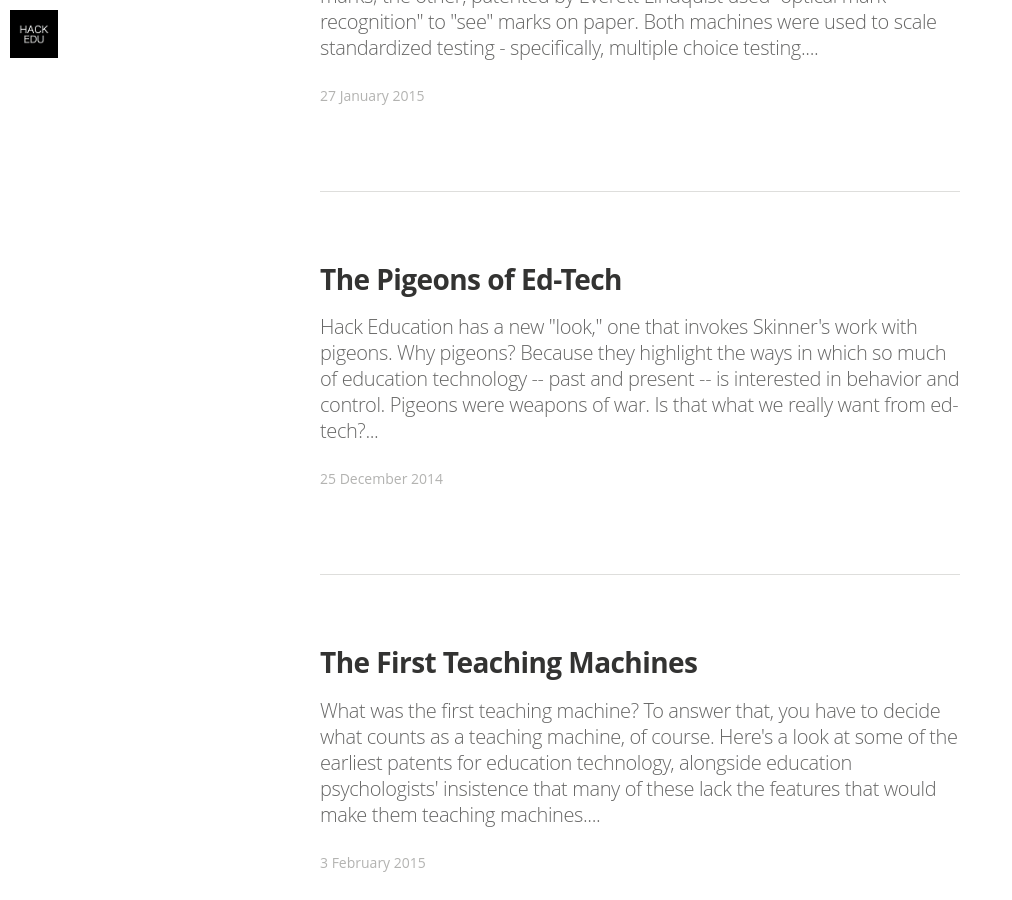
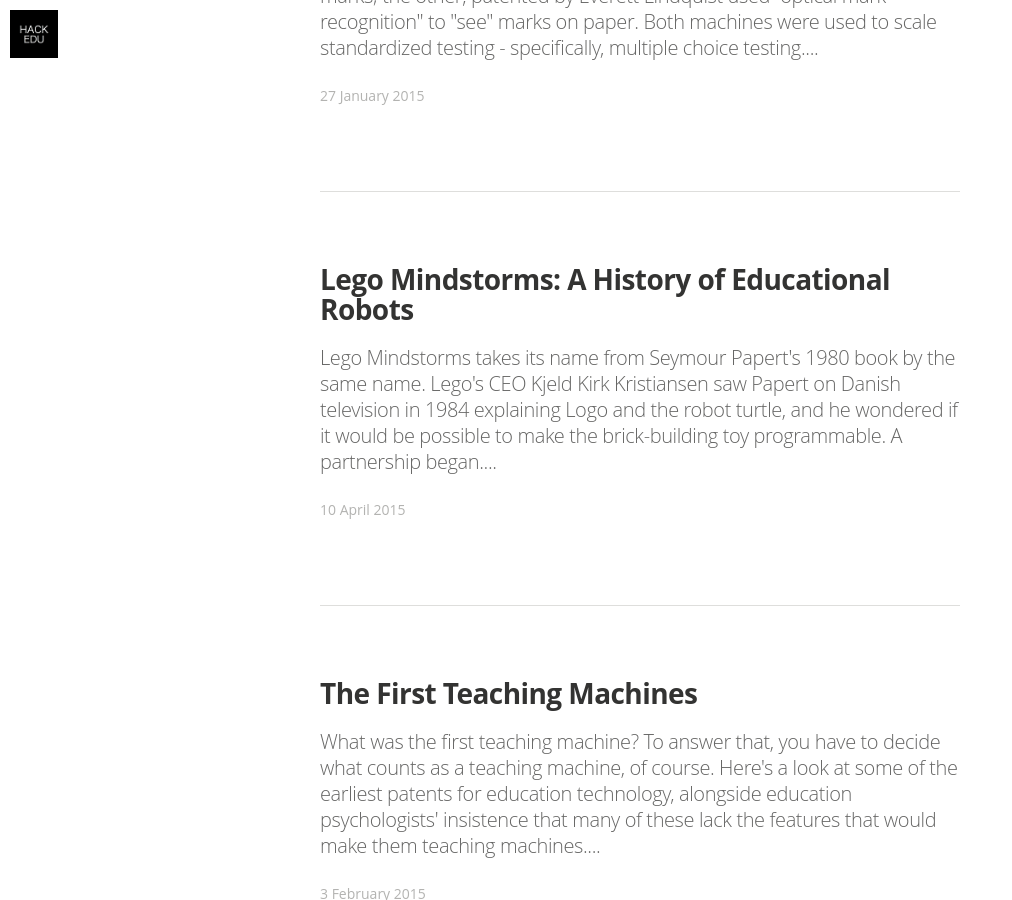
Before and after one commit to HackEducation/Writing, a Jekyll site: the page built from index.html, in a window 1280 px wide and 900 px high, scrolled down 5642 px. Shown: the whole window, without its empty margins (0-1012 px from the left). Built offline with Jekyll 4.4.1, drawn with Linux system fonts in a browser that asks for light colours; nearby versions of some CDN libraries; some web fonts are replaced; Markdown is read by kramdown in place of the engine named in the settings; the list of posts is cut into pages by our own code.

Commit message:
added new post

```diff
--- a/index.html
+++ b/index.html
@@ -322,20 +322,16 @@ layout: default
 
         <article class="post" itemscope itemtype="http://schema.org/BlogPosting" role="article">
           <div class="article-item">
-
             <header class="post-header">
-              <h2 class="post-title" itemprop="name"><a href="http://hackeducation.com/2014/12/25/pigeons/" itemprop="url">The Pigeons of Ed-Tech</a></h2>
+              <h2 class="post-title" itemprop="name"><a href="http://hackeducation.com/2015/04/10/mindstorms/" itemprop="url">Lego Mindstorms: A History of Educational Robots</a></h2>
             </header>
-
             <section class="post-excerpt" itemprop="description">
-              <p>Hack Education has a new "look," one that invokes Skinner's work with pigeons. Why pigeons? Because they highlight the ways in which so much of education technology -- past and present -- is interested in behavior and control. Pigeons were weapons of war. Is that what we really want from ed-tech?...</p>
+              <p>Lego Mindstorms takes its name from Seymour Papert's 1980 book by the same name. Lego's CEO Kjeld Kirk Kristiansen saw Papert on Danish television in 1984 explaining Logo and the robot turtle, and he wondered if it would be possible to make the brick-building toy programmable. A partnership began....</p>
             </section>
-
             <div class="post-meta">
-              <time datetime="25 December 2014">25 December 2014</time>
+              <time datetime="10 April 2015">10 April 2015</time>
   <!--            <span class="post-tags-set">on <span class="post-tag-">, <a href="/tag/"></a></span></span>-->
             </div>
-
           <div>
         </article>
 
```
